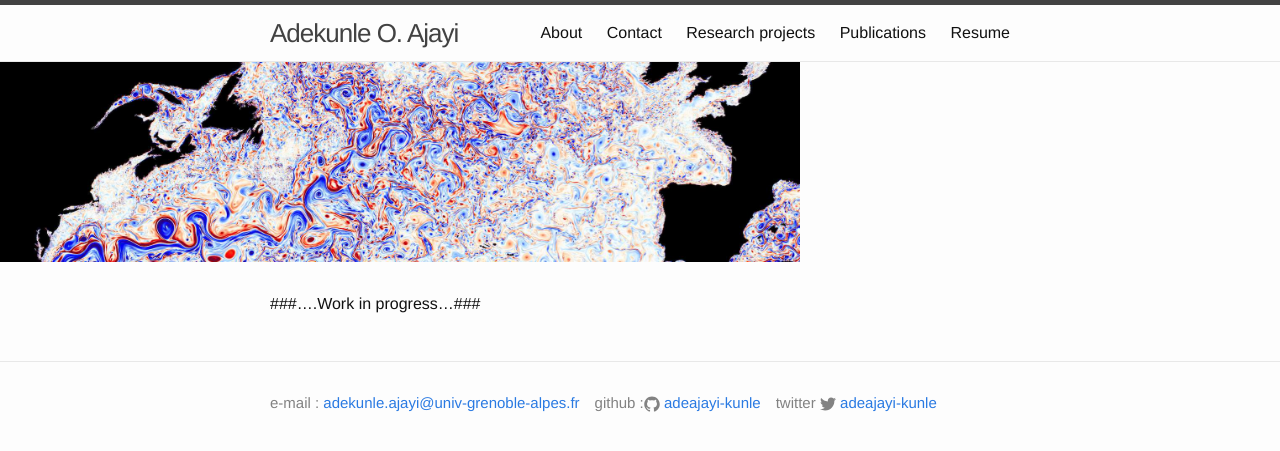
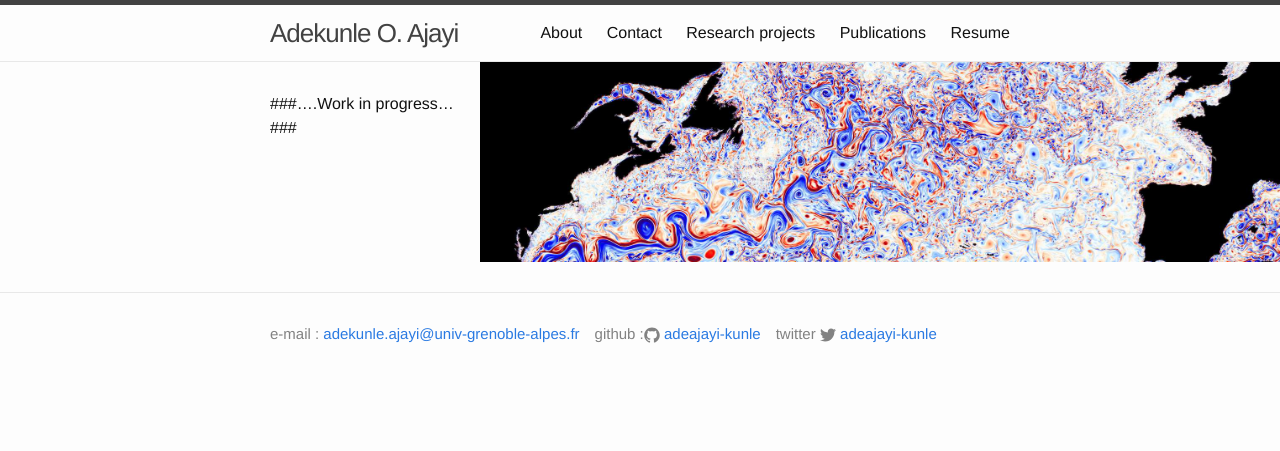
Before and after one commit to adekunleoajayi/adekunleoajayi.github.io, a Jekyll site: the page built from index.md, in a window 1280 px wide. Shown: the top 451 px of the page. Built offline with Jekyll 4.4.1, drawn with Linux system fonts in a browser that asks for light colours.

Commit message:
Update default.html

```diff
--- a/_layouts/default.html
+++ b/_layouts/default.html
@@ -6,7 +6,7 @@
   <body>
 
     {% include header.html %}
-    <img src="{{site.baseurl}}/img/NATL60_zoom.jpg" alt="NATL60_zoom" align="middle" style="width:800px;height:200px;">
+    <img src="{{site.baseurl}}/img/NATL60_zoom.jpg" alt="NATL60_zoom" align="right" style="width:800px;height:200px;">
     <div class="page-content">
       <div class="wrapper">
         {{ content }}
```
